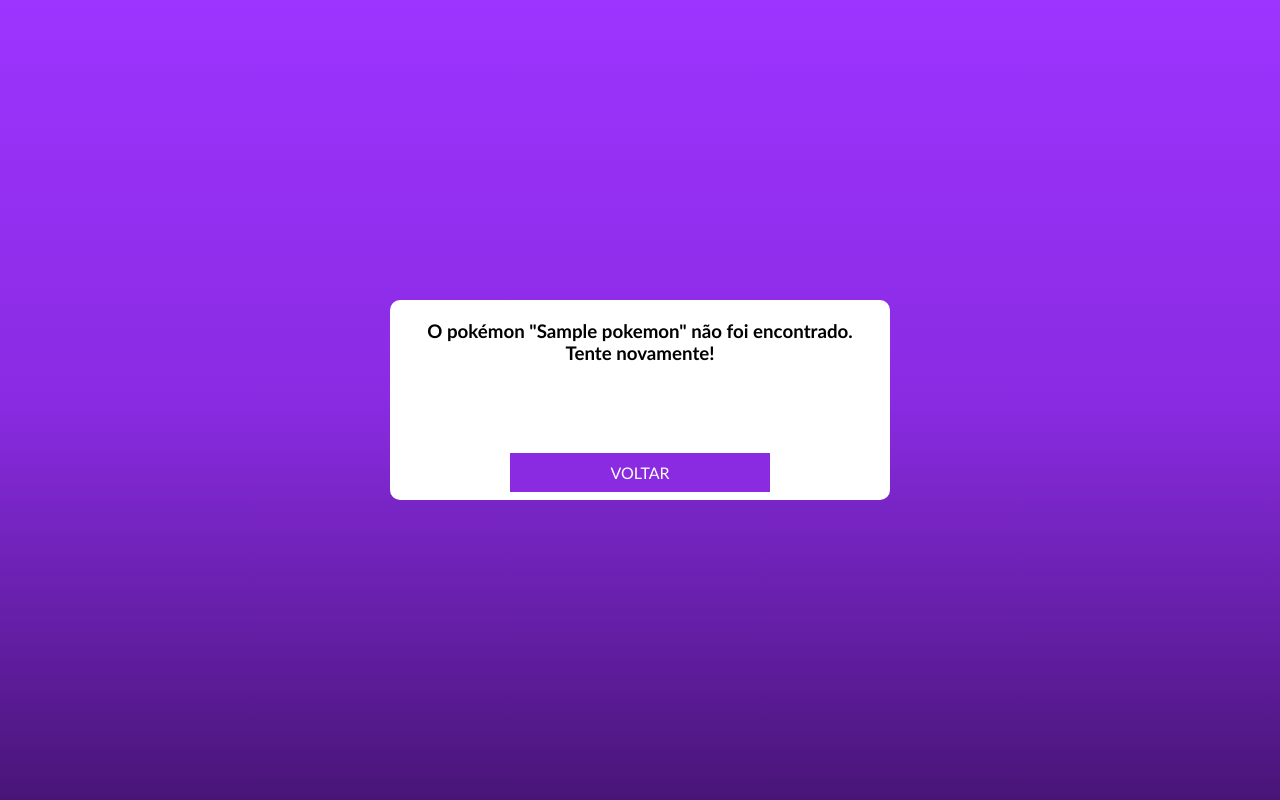
After one commit to DicousDev/Pokemon-Dashboard, a Flask app: template templates/pokemonNotFound.html in a window 1280 px wide. The commit adds this page. Run offline with Flask 2, Linux system fonts and the light colour scheme; the template is opened without the code that fills it: most values are stand-ins (such as "Sample title", 1, 10 or a date in 2020).

Commit message:
Tratamento de erro ao procurar o detalhe de um pokémon especefico.

```diff
--- a/app.py
+++ b/app.py
@@ -69,6 +69,9 @@
     pokemon_name = service.filter_name_pokemon(pokemon)
     pokemon_searched = service.search_pokemon(pokemon_name)
 
+    if pokemon_searched['status_code'] == 404:
+        return render_template("pokemonNotFound.html", pokemon=pokemon)
+
     pokemon_json = {
         "name": pokemon_searched["body"]["name"],
         "sprite_url": pokemon_searched["body"]["sprites"]["front_default"],
--- /dev/null
+++ b/templates/pokemonNotFound.html
@@ -0,0 +1,51 @@
+{% extends "base.html" %}
+
+{% block head %}
+<style>
+    .background {
+        width: 100%;
+        height: 100%;
+        display: flex;
+        align-items: center;
+        justify-content: center;
+    }
+
+    .background-error {
+        width: 500px;
+        height: 200px;
+        background-color: white;
+        padding: 20px;
+        border-radius: 10px;
+    }
+
+    .background-error h3 {
+        text-align: center;
+    }
+
+    .voltar {
+        width: 100%;
+        height: 80%;
+        display: flex;
+        align-items: flex-end;
+        justify-content: center;
+    }
+
+    .voltar a {
+        text-decoration: none;
+        color: white;
+        background-color: blueviolet;
+        padding: 10px 100px;
+    }
+</style>
+{% endblock head %}
+
+{% block content %}
+<div class="background">
+    <div class="background-error">
+        <h3>O pokémon "{{pokemon}}" não foi encontrado. Tente novamente!</h3>
+        <div class="voltar">
+            <a href="http://127.0.0.1:5000/">VOLTAR</a>
+        </div>
+    </div>
+</div>
+{% endblock content %}
```
Also changed, not shown: static/css/pokemon.css (+5 -2 lines), static/js/pokemon.js (+5 -6 lines).
